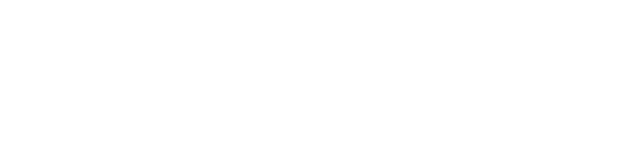
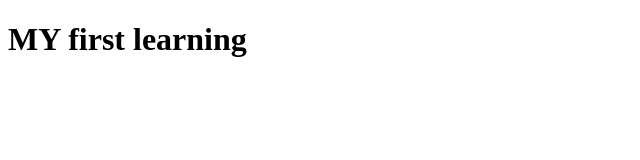
Before and after one commit to itmoti/my-second-repo, a plain HTML site: page index.html in a window 1280 px wide. Shown: the whole page, without its empty margins (0-640 px from the left). Drawn offline with Linux system fonts and the light colour scheme.

Commit message:
header added

```diff
--- a/index.html
+++ b/index.html
@@ -4,9 +4,9 @@
     <meta charset="UTF-8">
     <meta http-equiv="X-UA-Compatible" content="IE=edge">
     <meta name="viewport" content="width=device-width, initial-scale=1.0">
-    <title>Document</title>
+    <title>MRM </title>
 </head>
 <body>
-
+    <h1> MY first learning</h1>
 </body>
 </html>
```
